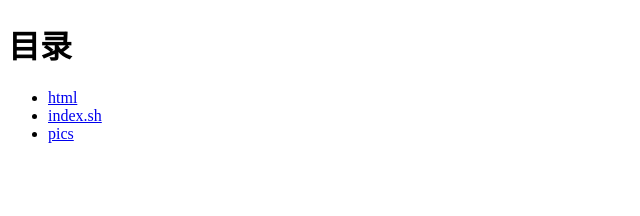
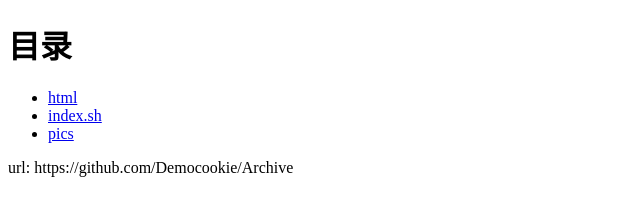
Before and after one commit to arpir/Archive, a plain HTML site: page index.html in a window 1280 px wide. Shown: the whole page, without its empty margins (0-640 px from the left). Drawn offline with Linux system fonts and the light colour scheme.

Commit message:
Update index.html

```diff
--- a/index.html
+++ b/index.html
@@ -3,3 +3,5 @@
 <li><a href="index.sh">index.sh</a></li>
 <li><a href="pics">pics</a></li>
 </ul></body></html>
+
+url: https://github.com/Democookie/Archive
```
